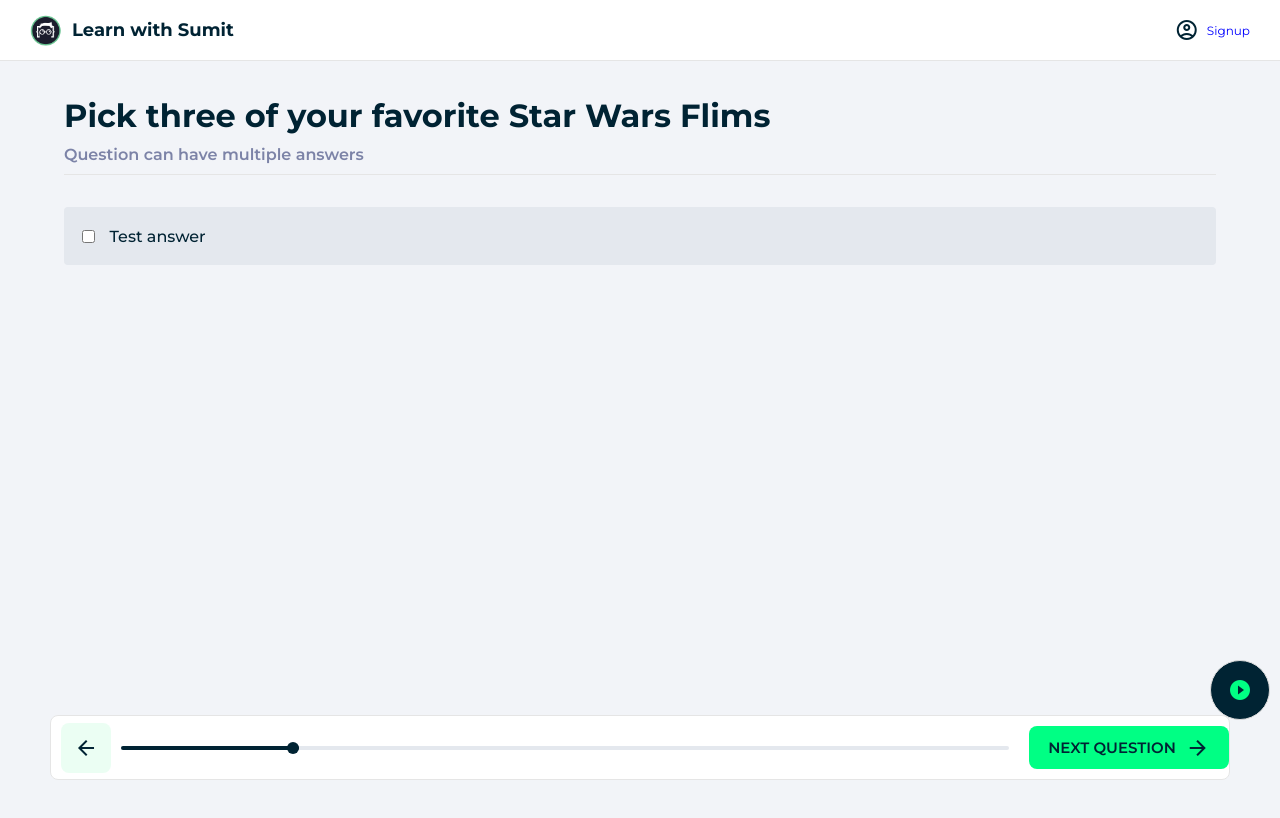
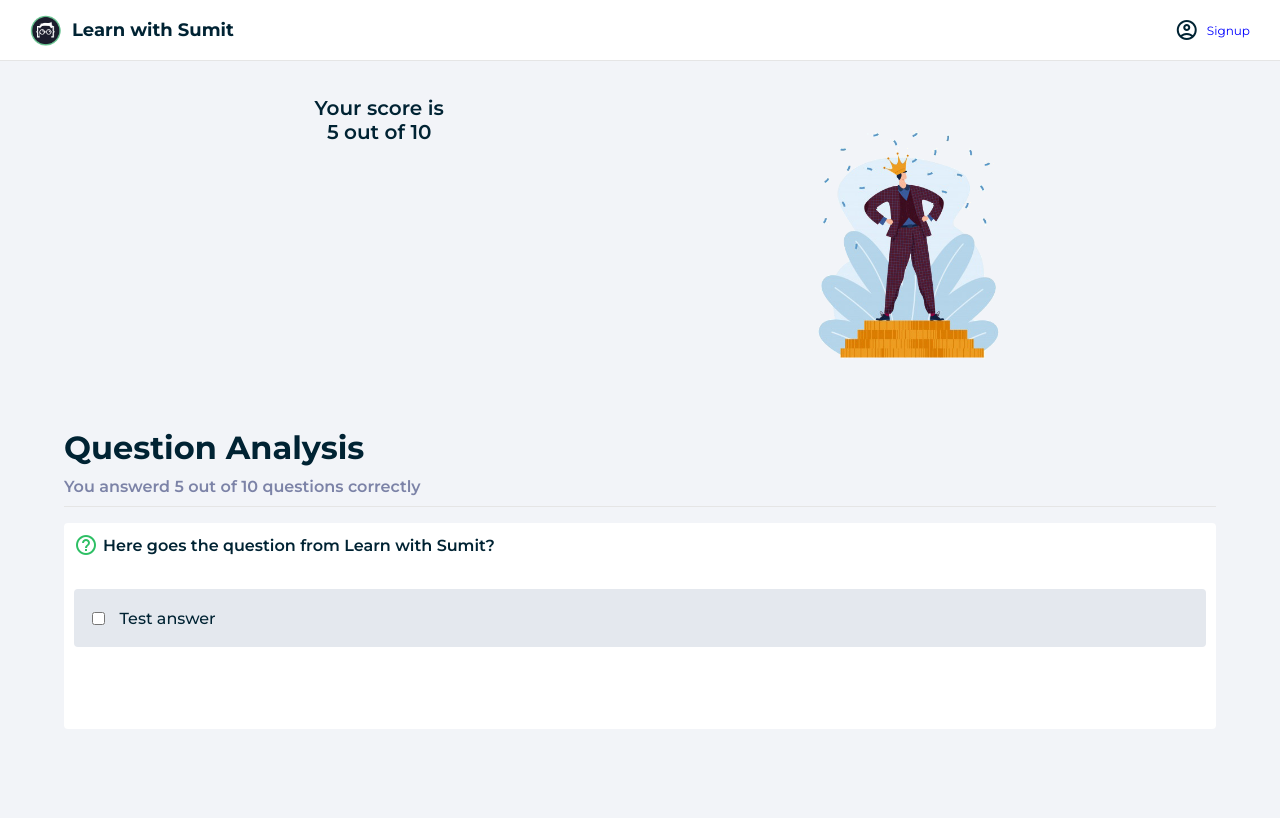
Before and after one commit to tuhinjamal/react-quiz-app, a React (Vite) app: page / in a window 1280 px wide. Shown: the top 818 px of the page. Built offline with nearby package versions, Linux system fonts and the light colour scheme.

Commit message:
result page design done

```diff
--- /dev/null
+++ b/src/components/Analysis.jsx
@@ -0,0 +1,11 @@
+import classes from "../styles/Analysis.module.css";
+import Question from "./Questions";
+export default function Analysis() {
+  return (
+    <div className={classes.analysis}>
+      <h1>Question Analysis</h1>
+      <h4>You answerd 5 out of 10 questions correctly</h4>
+      <Question />
+    </div>
+  );
+}
--- a/src/components/App.jsx
+++ b/src/components/App.jsx
@@ -1,7 +1,8 @@
 import Layout from "./Layout";
 // import Home from "./pages/Home";
 // import Signup from "./pages/Signup";
-import Quiz from "./pages/Quiz";
+// import Quiz from "./pages/Quiz";
+import Result from "./pages/Result";
 // import Login from "./pages/Login";
 function App() {
   return (
@@ -9,7 +10,8 @@
       {/* <Home /> */}
       {/* <Signup /> */}
       {/* <Login /> */}
-      <Quiz />
+      {/* <Quiz /> */}
+      <Result />
     </Layout>
   );
 }
--- /dev/null
+++ b/src/components/Questions.jsx
@@ -0,0 +1,15 @@
+import classes from "../styles/Question.module.css";
+import Answers from "./Answers";
+export default function Question() {
+  return (
+    <>
+      <div className={classes.question}>
+        <div className={classes.qtitle}>
+          <span className="material-icons-outlined"> help_outline </span>
+          Here goes the question from Learn with Sumit?
+        </div>
+        <Answers />
+      </div>
+    </>
+  );
+}
--- /dev/null
+++ b/src/components/Summary.jsx
@@ -0,0 +1,20 @@
+import SuccessImage from "../assets/images/success.png";
+import classes from "../styles/Summary.module.css";
+export default function Summary() {
+  return (
+    <>
+      <div className={classes.summary}>
+        <div className="point">
+          {/* <!-- progress bar will be placed here --> */}
+          <p className={classes.score}>
+            Your score is <br />5 out of 10
+          </p>
+        </div>
+
+        <div className={classes.badge}>
+          <img src={SuccessImage} alt="Success" />
+        </div>
+      </div>
+    </>
+  );
+}
--- /dev/null
+++ b/src/components/pages/Result.jsx
@@ -0,0 +1,10 @@
+import Analysis from "../Analysis";
+import Summary from "../Summary";
+export default function Result() {
+  return (
+    <>
+      <Summary />
+      <Analysis />
+    </>
+  );
+}
--- /dev/null
+++ b/src/styles/Analysis.module.css
@@ -0,0 +1,4 @@
+/* analysis component */
+.analysis {
+  margin: 2rem auto;
+}
--- /dev/null
+++ b/src/styles/Question.module.css
@@ -0,0 +1,19 @@
+/* question component */
+.question {
+  background-color: white;
+  padding: 10px;
+  margin: 1rem 0;
+  border-radius: 4px;
+}
+
+.qtitle {
+  display: flex;
+  gap: 5px;
+  align-items: center;
+  color: var(--fontPrimary);
+  font-weight: 600;
+}
+
+.qtitle span {
+  color: var(--active);
+}
--- /dev/null
+++ b/src/styles/Summary.module.css
@@ -0,0 +1,51 @@
+/* summary comoponent */
+
+.summary {
+  width: 80%;
+  margin: 0 auto;
+  display: flex;
+  justify-content: space-between;
+}
+
+@media only screen and (max-width: 800px) {
+  .summary {
+    flex-direction: column;
+    align-items: center;
+  }
+}
+
+.point {
+  width: 50%;
+  display: grid;
+  justify-content: center;
+  place-items: center;
+  position: relative;
+}
+
+.score {
+  width: 400px;
+  text-align: center;
+  font-size: 20px;
+  font-weight: 600;
+}
+
+.badge {
+  text-align: center;
+  height: 300px;
+  padding: 1rem;
+  display: flex;
+  justify-content: center;
+  align-items: center;
+}
+
+.badge img {
+  width: 100%;
+  height: 100%;
+  object-fit: cover;
+}
+
+@media only screen and (max-width: 800px) {
+  .badge {
+    width: 100%;
+  }
+}
```
